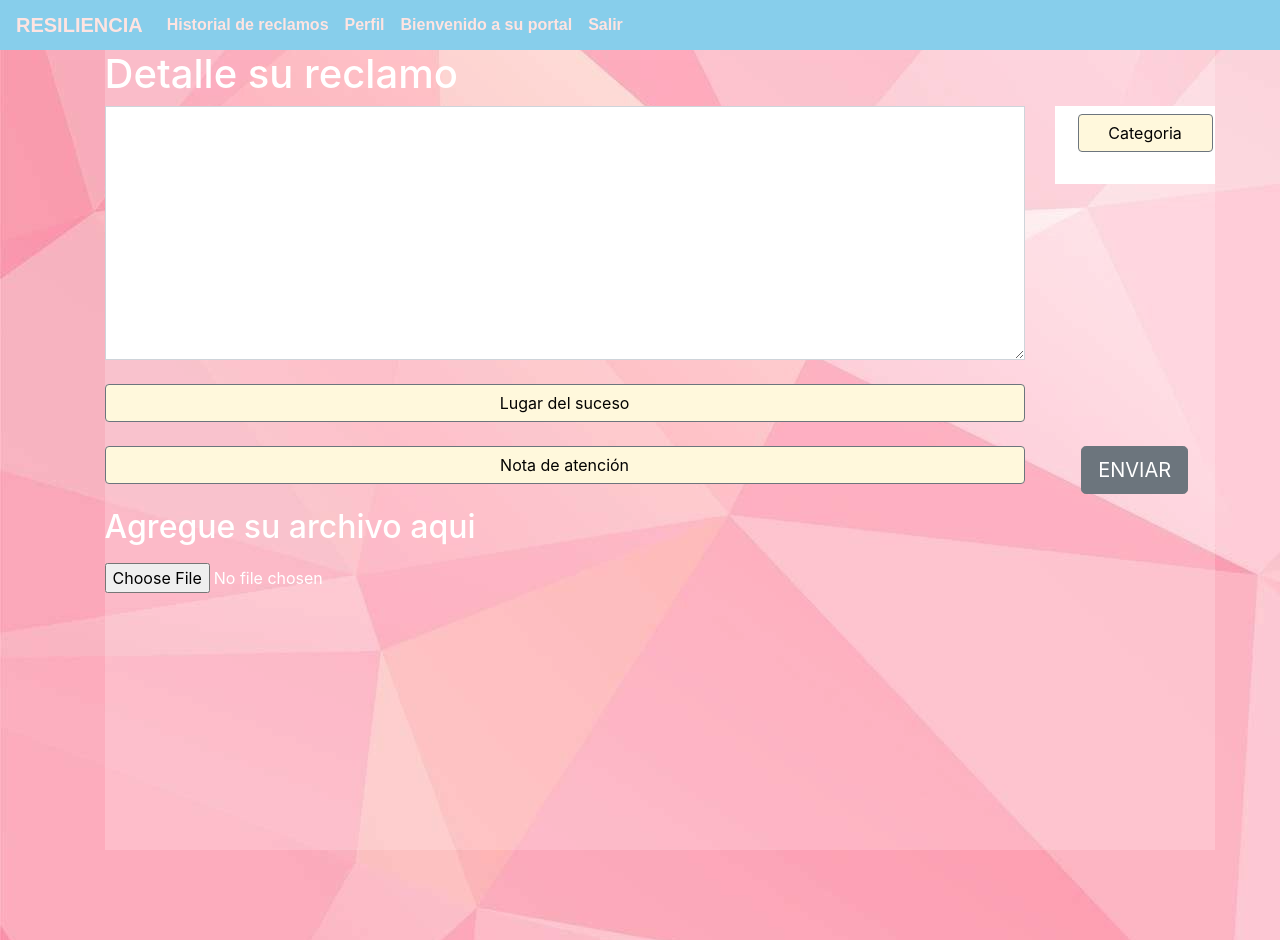
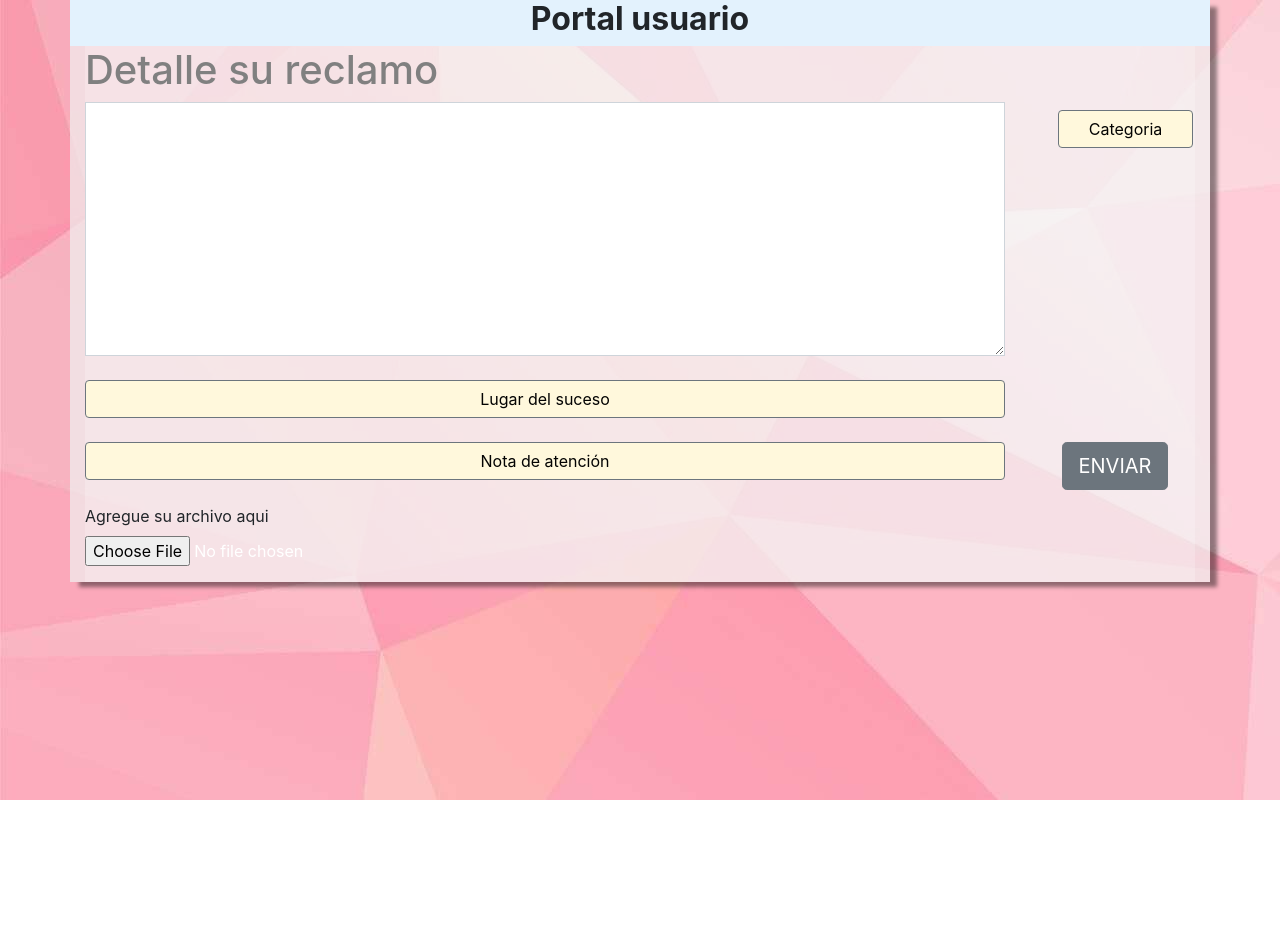
Before and after one commit to CristobalAlonso/front-final-ahora-si, an Angular app: page /usuario/reclamos in a window 1280 px wide. After the commit the page ends 800 px from the top, so only its background shows below. Built offline with nearby package versions, Linux system fonts and the light colour scheme.

Commit message:
arreglos en admin y reclamos

```diff
--- a/src/app/component/admi/admi.component.css
+++ b/src/app/component/admi/admi.component.css
@@ -23,14 +23,14 @@
 
 #fondotras{
     width:100%;
-    background-color: rgba(255, 255, 255, 0.2);
+    background-color: #ffffff;
     margin-top: 2%;
     height: 300px;
     overflow: scroll;
 }
 
 .container{
-    background-color: rgb(255, 255, 255,0.5);
+    background-color: rgba(255, 255, 255, 0.315);
 }
 
 #tableRec{
@@ -46,3 +46,9 @@
     font-size: 200%;
     text-align: center;
 }
+.titulo{
+    background-color: #e3f2fd;
+}
+.modal-header{
+    background-color: #e3f2fd;
+}
--- a/src/app/component/admi/admi.component.html
+++ b/src/app/component/admi/admi.component.html
@@ -2,13 +2,27 @@
     <body class="container">
 
         <div class="row 40">
-            <div class= "col"align= "center">
-                <h2>Portal Administrador </h2>
+            <div class= "col titulo"align= "center">
+                <h2><b>Portal Administrador</b> </h2>
             </div>
         </div>
-        <div class= "col"align= "left">
-            <h4>Ejecutivos disponibles <button type="button" class="btn btn-primary" data-toggle="modal" data-target="#exampleModalLong" style="margin-left: 2%;">Agregar</button></h4>
+        <div class="row">
+          <div class= "col-4"align= "center">
+            <h3> <button type="button" class="btn " data-toggle="modal" data-target="#exampleModalLong" style="margin-left: 2%;"><img src="https://img.icons8.com/ios-filled/50/000000/add-user-male.png"></button></h3>
+          </div>
+
+            <div class= "col-4"align= "center">
+              <h3> <button type="button" class="btn" data-toggle="modal" data-target="#graficosModel" style="margin-left: 2%;"><img src="https://img.icons8.com/color/48/000000/bullish.png"></button></h3>
+            </div>
+              <div class= "col-4"align= "center">
+                <h3> <button type="button" class="btn" data-toggle="modal" data-target="#urgentesModel" style="margin-left: 2%;"><img src="https://img.icons8.com/ios-filled/50/700000/urgent-property.png"></button></h3>
+              </div>
+
+
         </div>
+          <div>
+            <h4> Ejecutivos disponibles </h4>
+          </div>
 
         <!-- Modal -->
          <div class="modal fade" id="exampleModalLong" tabindex="-1" role="dialog" aria-labelledby="exampleModalLongTitle" aria-hidden="true">
@@ -52,13 +66,85 @@
 
         </div>
         <div class="modal-footer">
-          <button type="button" class="btn btn-secondary" data-dismiss="modal">Cerrar</button>
+
           <button type="button" class="btn btn-primary" data-dismiss="modal" (click)='registroEjecutivo()'>Guardar</button>
         </div>
       </div>
         </div>
          </div>
-        <div id="fondotras">
+         <div class="modal fade" id="graficosModel" tabindex="-1" role="dialog" aria-labelledby="exampleModalLongTitle" aria-hidden="true">
+            <div class="modal-dialog" role="document">
+              <div class="modal-content">
+                <div class="modal-header">
+                  <h5 class="modal-title" id="exampleModalLongTitle">Porcentajes de reclamos </h5>
+                  <button type="button" class="close" data-dismiss="modal" aria-label="Close">
+                    <span aria-hidden="true">&times;</span>
+                  </button>
+                </div>
+                <div class="modal-body">
+                 estos son los datos registrados hasta ahora
+
+                    <div class="col-lg">
+
+                      <div id="Porcentaje">
+                        <p id="text%"></p>
+                      </div>
+
+                    </div>
+
+
+                </div>
+                <div class="modal-footer">
+                  <button type="button" class="btn btn-secondary" data-dismiss="modal">Aceptar</button>
+                </div>
+              </div>
+           </div>
+       </div>
+       <div class="modal fade" id="urgentesModel" tabindex="-1" role="dialog" aria-labelledby="exampleModalLongTitle" aria-hidden="true">
+        <div class="modal-dialog" role="document">
+          <div class="modal-content">
+            <div class="modal-header">
+              <h5 class="modal-title" id="exampleModalLongTitle">Reclamos urgentes  </h5>
+              <button type="button" class="close" data-dismiss="modal" aria-label="Close">
+                <span aria-hidden="true">&times;</span>
+              </button>
+            </div>
+            <div class="modal-body">
+             estos son los datos registrados hasta ahora
+
+                <div class="col-lg">
+                  <div id="tableRec">
+                    <table class="table table-striped">
+                      <thead>
+                        <tr>
+                          <th scope="col">Id</th>
+                          <th scope="col">Tipo</th>
+                          <th scope="col">Lugar</th>
+                          <th scope="col">Nota</th>
+                        </tr>
+                      </thead>
+                      <tbody>
+                        <tr *ngFor="let item2 of reclamo">
+                          <th scope="row">{{item2.id}}</th>
+                          <td>{{item2.tipo}}</td>
+                          <td>{{item2.lugar}}</td>
+                          <td>{{item2.nota}}</td>
+                        </tr>
+                      </tbody>
+                    </table>
+                  </div>
+
+                </div>
+
+
+            </div>
+            <div class="modal-footer">
+              <button type="button" class="btn btn-secondary" data-dismiss="modal">Cerrar</button>
+            </div>
+          </div>
+       </div>
+   </div>
+        <div id="fondotras" >
           <table class="table" style="background-color: white;">
               <thead class="thead-dark">
                       <tr>
@@ -82,29 +168,33 @@
           </table>
         </div>
         <br><br>
-        <h4 style="margin-top: 4%;">Reclamos</h4>
-        <div id="Porcentaje">
-          <p id="text%">Porcentajes</p>
-        </div>
-        <div id="tableRec">
-          <table class="table table-striped">
-            <thead>
-              <tr>
-                <th scope="col">Id</th>
-                <th scope="col">Tipo</th>
-                <th scope="col">Lugar</th>
-                <th scope="col">Nota</th>
-              </tr>
-            </thead>
-            <tbody>
-              <tr *ngFor="let item2 of reclamo">
-                <th scope="row">{{item2.id}}</th>
-                <td>{{item2.tipo}}</td>
-                <td>{{item2.lugar}}</td>
-                <td>{{item2.nota}}</td>
-              </tr>
-            </tbody>
-          </table>
-        </div>
+        <h3> <button type="button" class="btn " align="center" data-toggle="modal" data-target="#eliminarModel" style="margin-left: 2%;"><img src="https://img.icons8.com/ios-filled/50/000000/remove-user-male.png"></button></h3>
+        <div class="modal fade" id="eliminarModel" tabindex="-1" role="dialog" aria-labelledby="exampleModalLongTitle" aria-hidden="true">
+          <div class="modal-dialog" role="document">
+            <div class="modal-content">
+              <div class="modal-header">
+                <h5 class="modal-title" id="exampleModalLongTitle"> Eliminar ejecutivo  </h5>
+                <button type="button" class="close" data-dismiss="modal" aria-label="Close">
+                  <span aria-hidden="true">&times;</span>
+                </button>
+              </div>
+              <div class="modal-body">
+                  Agregar correo de ejecutivo a eliminar
+
+                  <div class="col-lg">
+                    <input id="correoDelete" placeholder="correo ejecutivo" type="text" (keyup)='setCorreo($event.target.value)' style="text-align: center;">
+
+                  </div>
+
+
+              </div>
+              <div class="modal-footer">
+                <button type="button" class="btn btn-secondary" data-dismiss="modal">Aceptar</button>
+
+              </div>
+            </div>
+         </div>
+     </div>
+
 </body>
 </html>
--- a/src/app/component/agregar-reclamos/agregar-reclamos.component.css
+++ b/src/app/component/agregar-reclamos/agregar-reclamos.component.css
@@ -1,8 +1,8 @@
 .container{
-    background-color: rgba(255, 255, 255, 0);
-    margin-bottom: 7%;
-    margin-left: 7%;
-    margin-right: 7%;
+    background-color: rgba(241, 241, 241, 0.699);
+    -webkit-box-shadow: 8px 6px 4px -1px rgba(0,0,0,0.43);
+
+
 }
 .xl{
     margin-bottom: 2%;
@@ -17,16 +17,16 @@
     color: rgb(3, 3, 2);
     background-color: cornsilk;
 }
-
+.botondesp:hover{
+  background-color:#8b8b8b;
+}
 .check{
   tab-size: 5cm;
 }
-.navbar-expand{
-  align-content: flex-end !important;
-}
+
 
 #botonesDe{
-  background-color: white;
+
   width: 100%;
   padding: 5%;
   color: #000;
@@ -39,8 +39,15 @@
 #fondotras{
   background-color: rgb(255, 255, 255,0.2);
   width: 100%;
-  height: 800px;
+
 }
 #serviciob{
   width: 100%;
 }
+
+.enviar:hover{
+  background-color:#a58ff0;
+}
+.titulo{
+  background-color: #e3f2fd;
+}
--- a/src/app/component/agregar-reclamos/agregar-reclamos.component.html
+++ b/src/app/component/agregar-reclamos/agregar-reclamos.component.html
@@ -1,37 +1,15 @@
 <html>
-  <header  >
-    <nav class="navbar navbar-expand " style="background-color: #87ceeb; " >
-      <a class="navbar-brand " style="color: #ffe4e1;" href="#"><b>RESILIENCIA</b></a>
-      <button class="navbar-toggler" type="button" data-toggle="collapse" data-target="#navbarSupportedContent" aria-controls="navbarSupportedContent" aria-expanded="false" aria-label="Toggle navigation">
-        <span class="navbar-toggler-icon"></span>
-      </button>
 
-      <div class="collapse navbar-collapse" id="navbarSupportedContent" >
-        <ul class="navbar-nav mr-auto">
-          <li class="nav-item active">
-            <a class="nav-link" href="#" style="color:#ffe4e1;" ><b>Historial de reclamos</b> <span class="sr-only">(current)</span></a>
-          </li>
-          <li class="nav-item">
-            <a class="nav-link" href="#"style="color: #ffe4e1;" ><b>Perfil</b></a>
-          </li>
-          <li class="nav-item">
-            <a class="nav-link disabled" href="#"style="color: #ffe4e1;" > <b>Bienvenido a su portal</b></a>
-          </li>
-          <li class="nav-item Salir ">
-            <a class="nav-link" href="#"style="color: #ffe4e1;" ><b>Salir</b></a>
-          </li>
-
-        </ul>
-
+  <body class="container">
+    <div class="row 40">
+      <div class= "col titulo"align= "center">
+          <h2><b>Portal usuario</b> </h2>
       </div>
-
-    </nav>
-  </header>
-  <body class="container">
+  </div>
     <div id="fondotras">
           <div class="row fff">
               <div class="col-10">
-                  <h1 style="color: #ffffff;">Detalle su reclamo</h1>
+                  <h1 style="color: #808080;">Detalle su reclamo</h1>
               </div>
 
           </div>
@@ -95,13 +73,13 @@
                         <br>
                   </div>
                   <div class="col-2" align="center">
-                    <button type="button" class="btn btn-secondary btn-lg" (click)='enviarReclamo()'>ENVIAR</button>
+                    <button type="button" class="btn btn-secondary btn-lg enviar " (click)='enviarReclamo()'>ENVIAR</button>
 
                   </div>
           </div>
           <form class="row">
             <div class="form-group col-12">
-              <label for="exampleFormControlFile1" style="color: white;"><h2>Agregue su archivo aqui </h2></label> <!-- cuantos archivos queremos colocar-->
+              <label for="exampleFormControlFile1" >Agregue su archivo aqui </label> <!-- cuantos archivos queremos colocar-->
               <input type="file" class="form-control-file" id="exampleFormControlFile1" style="color: white;">
             </div>
 
--- a/src/app/services/admin.service.ts
+++ b/src/app/services/admin.service.ts
@@ -40,4 +40,11 @@ export class AdminService {
   public InfoReclamo():Observable<ReclamoModel[]>{
     return this.http.get<ReclamoModel[]>('http://localhost:2020/api/v1/Reclamo');
   }
+
+  public deleteEjecutivo(email:String) {
+    let id = email;
+    let aux = this.http.delete('http://localhost:8090/api/v1/producto/'+id, this.headerOptions );
+    return aux;
+  }
+
 }
--- a/src/app/services/login.service.ts
+++ b/src/app/services/login.service.ts
@@ -1,5 +1,6 @@
 import { Injectable } from '@angular/core';
 import { HttpClient,} from '@angular/common/http'
+import { User } from '../model/User.model';
 
 
 @Injectable({
@@ -51,4 +52,5 @@ export class LoginService {
     let aux= this.http.post('http://localhost:2020/api/v1/Admin/login',body,this.headerOptions);
     return aux;
   }
-}
+
+  }
```
